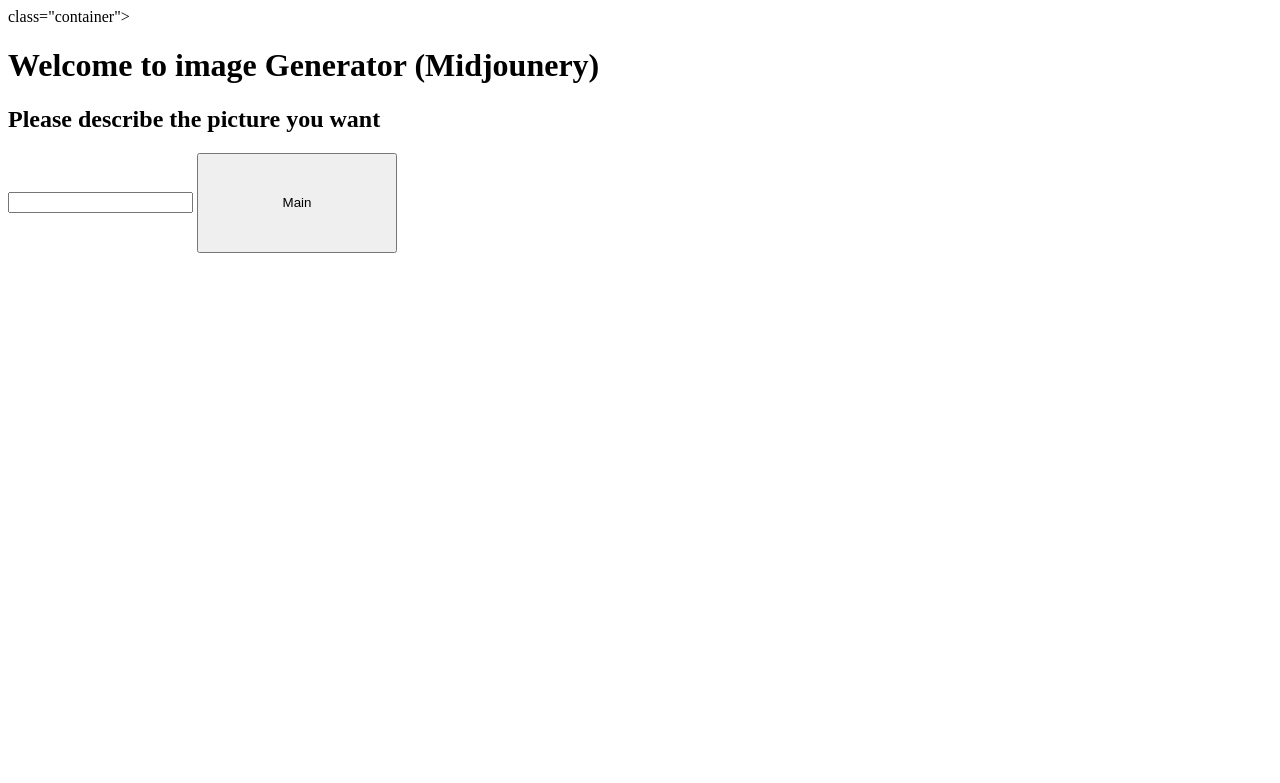
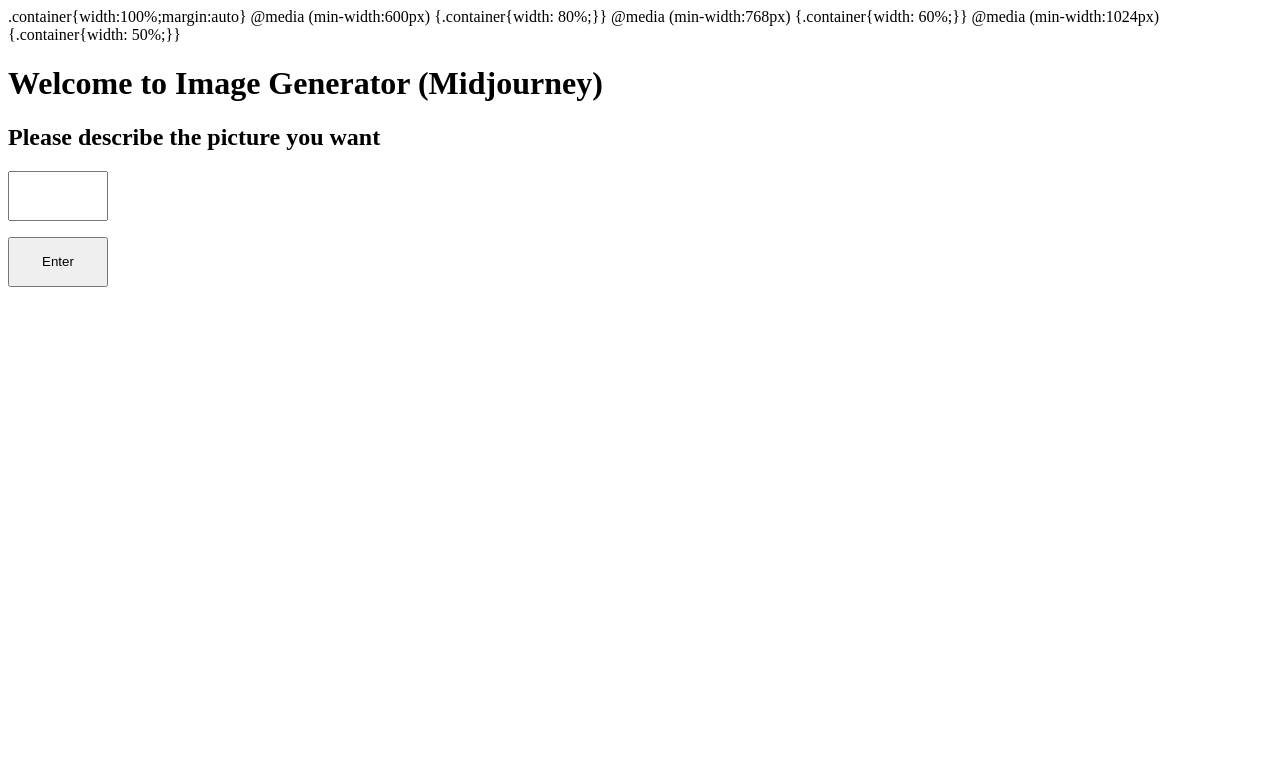
Before and after one commit to Khm060513/rps-19Feb, a Flask app: page /image_gpt in a window 1280 px wide. Shown: the top 783 px of the page. Run offline with Flask 3, Linux system fonts and the light colour scheme.

Commit message:
Update image_gpt.html

```diff
--- a/templates/image_gpt.html
+++ b/templates/image_gpt.html
@@ -1,14 +1,14 @@
-<style>
-    .container{width:100% ; margin:auto}
-    @media (min_width:600px){.container{width:80%;}}
-    @media (min_width:768px){.container{width:60%;}}
-    @media (min_width:1024px){.container{width:50%;}}
+    .container{width:100%;margin:auto}
+    @media (min-width:600px) {.container{width: 80%;}}
+    @media (min-width:768px) {.container{width: 60%;}}
+    @media (min-width:1024px) {.container{width: 50%;}}
 </style>
-<div>class="container">
-<h1>Welcome to image Generator (Midjounery)</h1>
-<form action ="/image_result" method="post">
-  <h2>Please describe the picture you want</h2>
-  <input type = "text" name = "q">
-  <input type = "submit" value= "Main" style= "width:200px;height:100px;">
+
+<div class="container">
+<h1>Welcome to Image Generator (Midjourney)</h1>
+<form action="/image_result" method="post">
+        <h2>Please describe the picture you want </h2>
+        <input type = "text" name="q" style="width:100px;height:50px">
+        <p><input type = "submit" value="Enter" style="width:100px;height:50px"></p>
 </form>
 </div>
```
